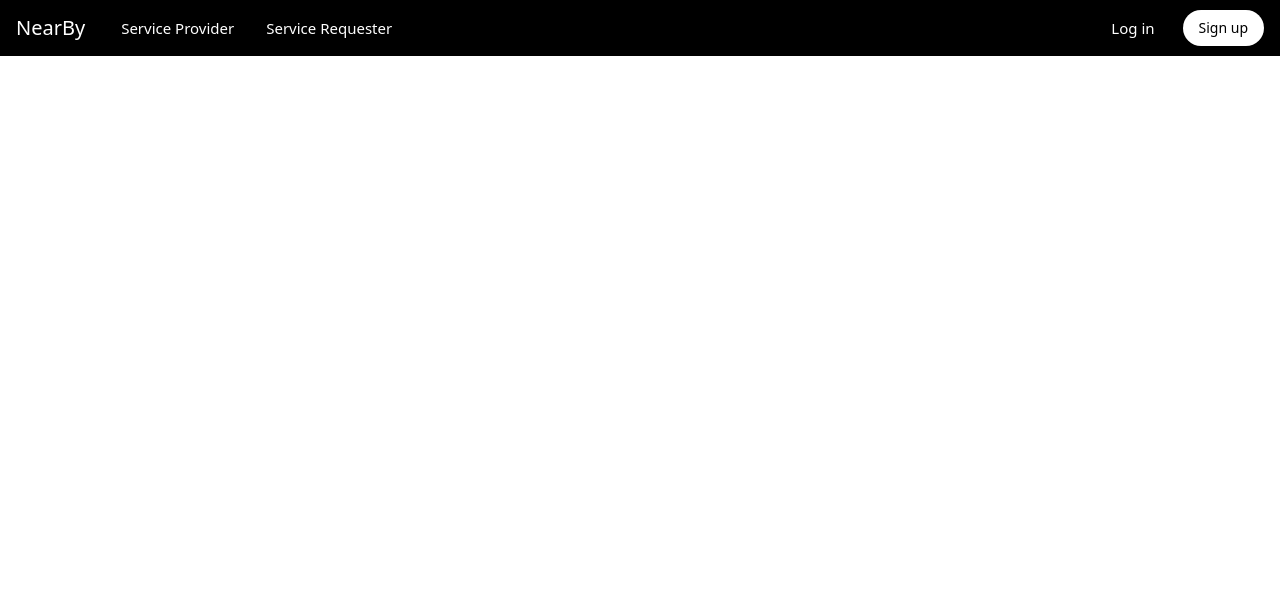
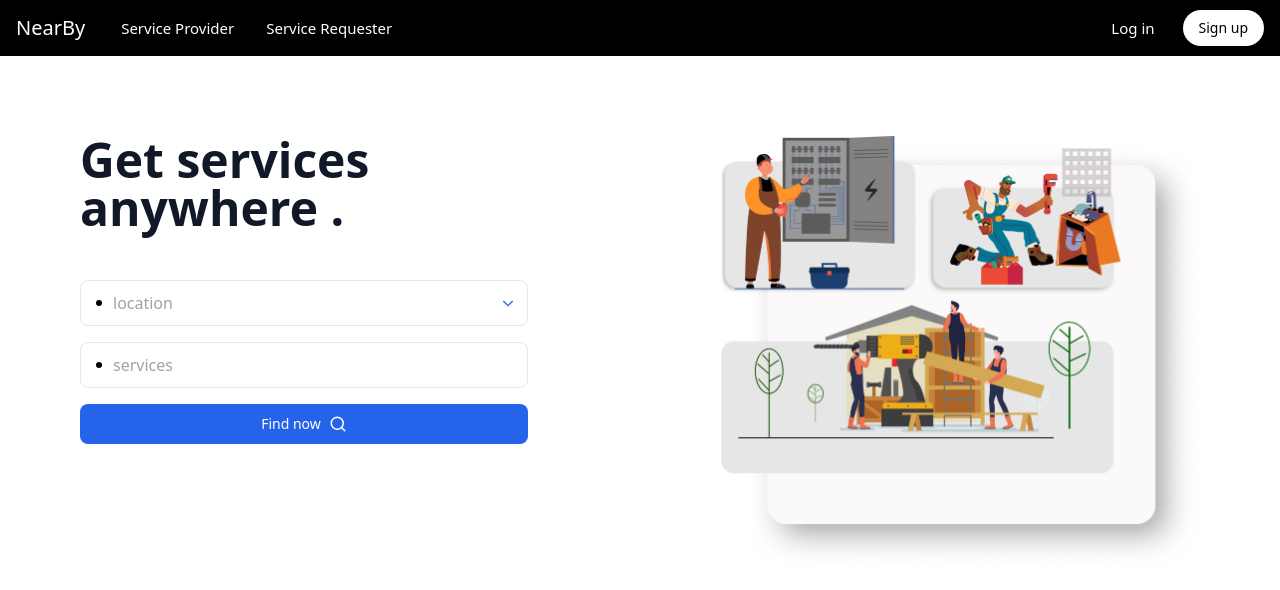
Before and after one commit to AdityaKalmekh/nearBy-frontend, a Next.js app: page / in a window 1280 px wide. Shown: the top 590 px of the page. Built offline with nearby package versions, Linux system fonts and the light colour scheme.

Commit message:
Refactor home page with content.

```diff
--- /dev/null
+++ b/src/app/components/HomeServiceSelection.tsx
@@ -0,0 +1,83 @@
+'use client'
+
+import React from 'react';
+import Image from 'next/image';
+import logo from '@/assets/images/Group 3.jpg'
+import { Search } from 'lucide-react';
+
+const HomeServicesSection = () => {
+    const [location, setLocation] = React.useState<string>('');
+    const [service, setService] = React.useState<string>('');
+
+    return (
+        <div className="min-h-[calc(100vh-64px)] bg-white">
+            <div className="container mx-auto px-6 md:px-8 pt-16 md:pt-20">
+                <div className="grid grid-cols-1 lg:grid-cols-2 gap-16">
+                    {/* Left Section */}
+                    <div className="max-w-md mx-auto md:mx-0 md:ml-12 w-full text-center md:text-left">
+                        <h1 className="text-5xl font-bold text-gray-900 mb-12">
+                            Get services<br />anywhere .
+                        </h1>
+
+                        <div className="space-y-4">
+                            {/* Location Input */}
+                            <div className="relative">
+                                <div className="absolute left-4 top-1/2 transform -translate-y-1/2">
+                                    <div className="w-1.5 h-1.5 bg-black rounded-full"></div>
+                                </div>
+                                <input
+                                    type="text"
+                                    placeholder="location"
+                                    value={location}
+                                    onChange={(e) => setLocation(e.target.value)}
+                                    className="w-full pl-8 pr-10 py-2.5 bg-white border border-gray-200 rounded-lg focus:outline-none focus:ring-1 focus:ring-blue-500"
+                                />
+                                <div className="absolute right-3 top-1/2 transform -translate-y-1/2 text-blue-600">
+                                    <svg width="16" height="16" viewBox="0 0 24 24" fill="none" stroke="currentColor" strokeWidth="2">
+                                        <path d="M5 9l7 7 7-7" />
+                                    </svg>
+                                </div>
+                            </div>
+
+                            {/* Services Input */}
+                            <div className="relative">
+                                <div className="absolute left-4 top-1/2 transform -translate-y-1/2">
+                                    <div className="w-1.5 h-1.5 bg-black rounded-full"></div>
+                                </div>
+                                <input
+                                    type="text"
+                                    placeholder="services"
+                                    value={service}
+                                    onChange={(e) => setService(e.target.value)}
+                                    className="w-full pl-8 py-2.5 bg-white border border-gray-200 rounded-lg focus:outline-none focus:ring-1 focus:ring-blue-500"
+                                />
+                            </div>
+
+                            {/* Find Now Button */}
+                            <button className="w-full bg-blue-600 text-white px-6 py-2.5 rounded-lg flex items-center justify-center space-x-2 hover:bg-blue-700 transition-colors mt-2">
+                                <span className="text-sm font-medium">Find now</span>
+                                <Search size={18} />
+                            </button>
+                        </div>
+                    </div>
+
+                    {/* Right Section - Services Illustration */}
+                    <div className="flex justify-center md:justify-end">
+                        <div className="relative w-[90%] md:w-[100%] aspect-[4/3]">
+                            <Image
+                                src={logo}
+                                alt="Service illustrations"
+                                fill
+                                priority
+                                className="object-contain"
+                                sizes="(max-width: 768px) 100vw, 50vw"
+                            />
+                        </div>
+                    </div>
+                </div>
+            </div>
+        </div>
+    );
+};
+
+export default HomeServicesSection;
--- a/src/app/page.tsx
+++ b/src/app/page.tsx
@@ -1,7 +1,11 @@
+import HomeServicesSection from "./components/HomeServiceSelection";
 import Navigation from "./components/navbar/Navigation";
 
 export default function Home() {
   return (
-    <Navigation />
+    <>
+      <Navigation />
+      <HomeServicesSection />
+    </>
   );
 }
```
Also changed, not shown: src/assets/images/Group 3.jpg (added).
